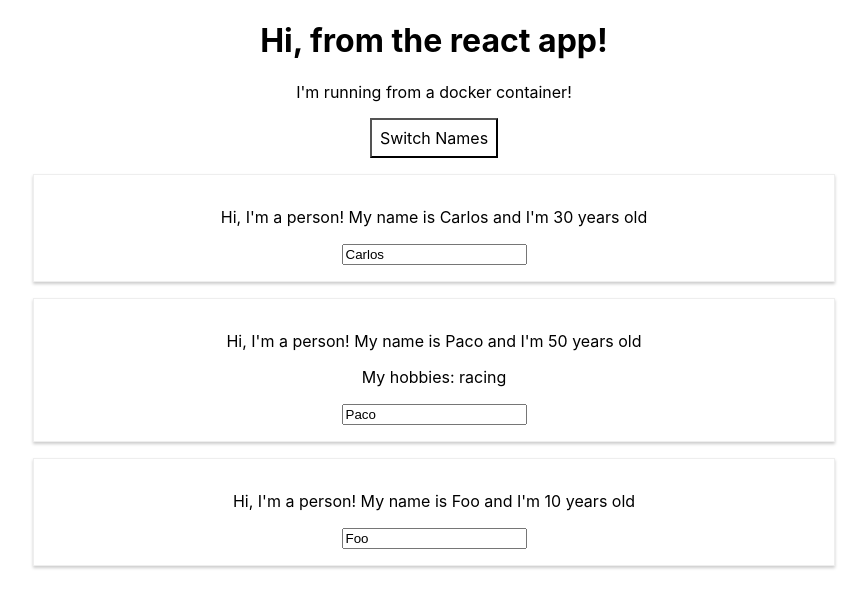
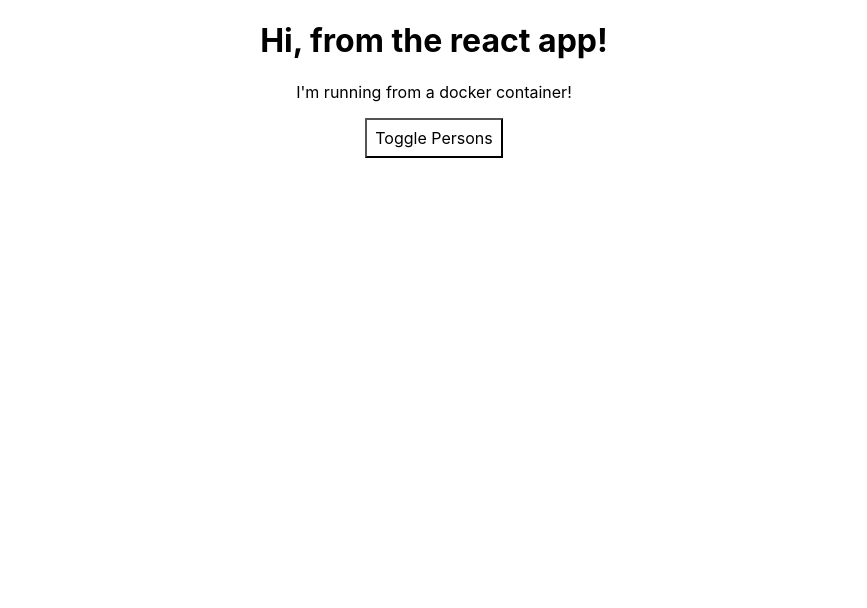
Before and after one commit to solracdev/React16Concepts, a React (Create React App) app: page / in a window 1280 px wide. Shown: the top 608 px of the page, without its empty margins (206-1073 px from the left). Built offline with nearby package versions, Linux system fonts and the light colour scheme.

Commit message:
List and conditionals

```diff
--- a/src/App.js
+++ b/src/App.js
@@ -12,7 +12,8 @@
       { name: 'Carlos', age: 30 },
       { name: 'Paco', age: 50 },
       { name: 'Foo', age: 10 }
-    ]
+    ],
+    showPersons: false
   }
 
   switchNameHandler = newName => {
@@ -37,6 +38,11 @@
     });
   }
 
+  togglePersonsHandler = () => {
+    const show = this.state.showPersons;
+    this.setState({ showPersons: !show });
+  }
+
   render() {
     // use css style a js object
     let styleObj = {
@@ -47,6 +53,23 @@
       cursor: 'pointer'
     }
 
+    let persons = null;
+
+    if (this.state.showPersons) {
+      persons = (
+        <div>
+          {this.state.persons.map(person => {
+            return <Person
+              name={person.name}
+              age={person.age}
+            />
+          })}
+        </div>
+      );
+    }
+
+    console.log(persons);
+
     return (
       <div className='App'>
         <h1>Hi, from the react app!</h1>
@@ -55,27 +78,13 @@
         {/* calling the function without (), because calling it with switchNameHandler()
          will render automatically on DOM render */}
         <button
-        style={styleObj}
-        onClick={this.switchNameHandler.bind(this, "Carlos IX")}>Switch Names</button>
+          style={styleObj}
+          onClick={this.togglePersonsHandler}>Toggle Persons</button>
 
         {/* another way to call the function with arguments is using flat arrow function */}
         {/* this one is more inefficient may impact in performance */}
         {/* <button onClick={() => this.switchNameHandler("King Carlos II")}>Switch Names</button> */}
-
-        {/* Use the component that we just have imported */}
-        {/* Pass variables value to the props in the function Person */}
-        <Person
-          name={this.state.persons[0].name}
-          age={this.state.persons[0].age} />
-        {/* To use the text between the component we'll use the props.children in the function */}
-        <Person
-          name={this.state.persons[1].name}
-          age={this.state.persons[1].age}
-          click={this.switchNameHandler.bind(this, "Amateratsu")}
-          change={this.nameChangeHandler}>My hobbies: racing </Person>
-        <Person
-          name={this.state.persons[2].name}
-          age={this.state.persons[2].age} />
+        {persons}
       </div>
     );
   }
```
